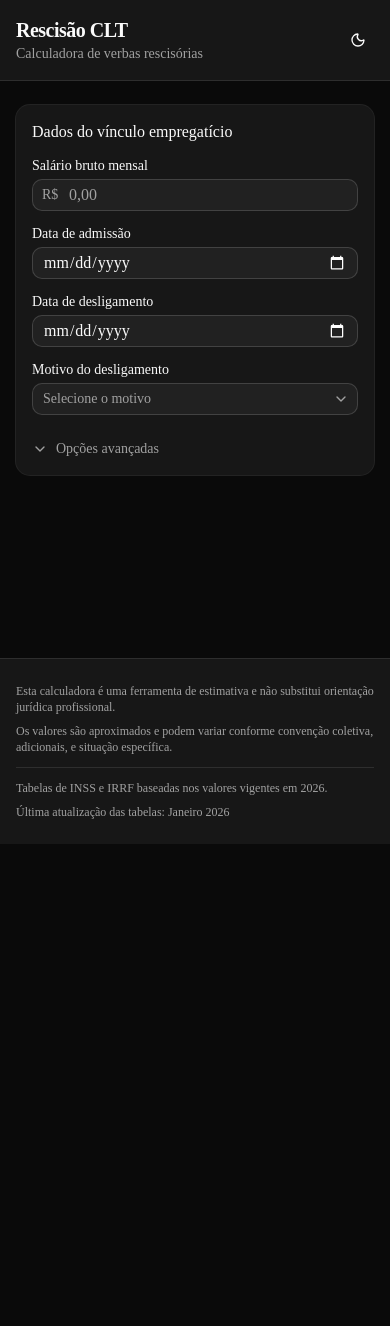
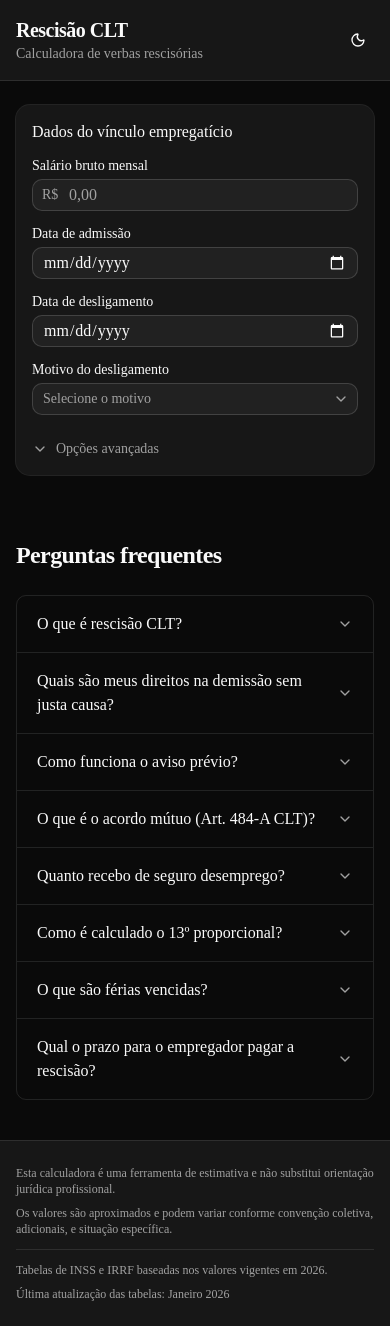
Before and after one commit to fe-m-bueno/rescisao-clt, a Next.js app: page / in a window 390 px wide. Before the commit the page ends 844 px from the top, so only its background shows below. Built offline with nearby package versions, Linux system fonts and the light colour scheme.

Commit message:
feat: FAQ estruturado com JSON-LD e SEO metadata

```diff
--- a/src/app/layout.tsx
+++ b/src/app/layout.tsx
@@ -1,5 +1,6 @@
 import type { Metadata } from 'next'
 import { Geist, Geist_Mono } from 'next/font/google'
+import { Faq } from '@/components/layout/faq'
 import { Footer } from '@/components/layout/footer'
 import { Header } from '@/components/layout/header'
 import { ThemeProvider } from '@/components/theme-provider'
@@ -16,10 +17,27 @@ const geistMono = Geist_Mono({
 })
 
 export const metadata: Metadata = {
-  title:
-    'Calculadora de Rescisão CLT 2026 - Calcule seus direitos trabalhistas',
+  title: 'Calculadora de Rescisão CLT 2026 - Calcule seus direitos trabalhistas',
   description:
     'Calcule grátis o valor da sua rescisão CLT. Demissão sem justa causa, pedido de demissão, acordo mútuo e mais. Atualizado com tabelas INSS e IRRF 2026.',
+  keywords: [
+    'calculadora rescisão CLT',
+    'rescisão trabalhista',
+    'demissão sem justa causa',
+    'direitos trabalhistas',
+    'FGTS',
+    'seguro desemprego',
+    '13º salário',
+    'aviso prévio',
+    'férias proporcionais',
+  ],
+  openGraph: {
+    title: 'Calculadora de Rescisão CLT 2026',
+    description:
+      'A calculadora mais precisa e fácil de usar para calcular seus direitos na rescisão do contrato de trabalho.',
+    type: 'website',
+    locale: 'pt_BR',
+  },
 }
 
 export default function RootLayout({
@@ -37,6 +55,7 @@ export default function RootLayout({
         <ThemeProvider attribute="class" defaultTheme="dark" enableSystem>
           <Header />
           {children}
+          <Faq />
           <Footer />
         </ThemeProvider>
       </body>
--- /dev/null
+++ b/src/components/layout/faq.tsx
@@ -0,0 +1,100 @@
+const FAQ_ITEMS = [
+  {
+    question: 'O que é rescisão CLT?',
+    answer:
+      'Rescisão é o encerramento do contrato de trabalho regido pela CLT. Dependendo do motivo, o trabalhador tem direito a diferentes verbas rescisórias como saldo de salário, aviso prévio, 13º proporcional, férias proporcionais e multa do FGTS.',
+  },
+  {
+    question: 'Quais são meus direitos na demissão sem justa causa?',
+    answer:
+      'Você tem direito a: saldo de salário, aviso prévio (30 dias + 3 dias por ano trabalhado), 13º proporcional, férias proporcionais + 1/3, multa de 40% do FGTS, saque do FGTS e seguro desemprego.',
+  },
+  {
+    question: 'Como funciona o aviso prévio?',
+    answer:
+      'O aviso prévio mínimo é de 30 dias, acrescido de 3 dias para cada ano completo trabalhado, até o máximo de 90 dias. Pode ser trabalhado, indenizado (pago sem trabalhar) ou dispensado pelo empregador.',
+  },
+  {
+    question: 'O que é o acordo mútuo (Art. 484-A CLT)?',
+    answer:
+      'Criado pela Reforma Trabalhista de 2017, permite que empregado e empregador encerrem o contrato em comum acordo. O trabalhador recebe metade do aviso prévio indenizado, multa de 20% do FGTS (em vez de 40%), pode sacar até 80% do FGTS, mas não tem direito ao seguro desemprego.',
+  },
+  {
+    question: 'Quanto recebo de seguro desemprego?',
+    answer:
+      'O valor é calculado com base na média dos últimos 3 salários. Em 2026: até R$ 2.222,17 recebe 80% da média; entre R$ 2.222,18 e R$ 3.703,99 usa fórmula mista; acima recebe o teto de R$ 2.518,65. O mínimo é R$ 1.621,00 (salário mínimo).',
+  },
+  {
+    question: 'Como é calculado o 13º proporcional?',
+    answer:
+      'O 13º proporcional é calculado dividindo seu salário por 12 e multiplicando pelos meses trabalhados no ano. Um mês conta se você trabalhou pelo menos 15 dias nele.',
+  },
+  {
+    question: 'O que são férias vencidas?',
+    answer:
+      'Férias vencidas são aquelas que o empregador deveria ter concedido mas não concedeu. O empregado tem direito a recebê-las com acréscimo de 1/3. Se passaram mais de 12 meses do período concessivo, o valor é pago em dobro (Art. 137 CLT).',
+  },
+  {
+    question: 'Qual o prazo para o empregador pagar a rescisão?',
+    answer:
+      'O empregador tem até 10 dias corridos após o término do contrato para efetuar o pagamento das verbas rescisórias (Art. 477 CLT).',
+  },
+]
+
+const faqJsonLd = {
+  '@context': 'https://schema.org',
+  '@type': 'FAQPage',
+  mainEntity: FAQ_ITEMS.map((item) => ({
+    '@type': 'Question',
+    name: item.question,
+    acceptedAnswer: {
+      '@type': 'Answer',
+      text: item.answer,
+    },
+  })),
+}
+
+export function Faq() {
+  return (
+    <section className="mx-auto w-full max-w-6xl px-4 py-10 sm:px-6 sm:py-14">
+      <script
+        type="application/ld+json"
+        // biome-ignore lint/security/noDangerouslySetInnerHtml: JSON-LD structured data, safe static content
+        dangerouslySetInnerHTML={{ __html: JSON.stringify(faqJsonLd) }}
+      />
+
+      <h2 className="mb-6 text-2xl font-bold tracking-tight">
+        Perguntas frequentes
+      </h2>
+
+      <div className="flex flex-col divide-y divide-border rounded-lg border">
+        {FAQ_ITEMS.map((item) => (
+          <details key={item.question} className="group px-5 py-1">
+            <summary className="flex cursor-pointer list-none items-center justify-between gap-4 py-3 font-medium transition-colors hover:text-primary [&::-webkit-details-marker]:hidden">
+              <span>{item.question}</span>
+              <span className="shrink-0 text-muted-foreground transition-transform duration-200 group-open:rotate-180">
+                <svg
+                  xmlns="http://www.w3.org/2000/svg"
+                  width="16"
+                  height="16"
+                  viewBox="0 0 24 24"
+                  fill="none"
+                  stroke="currentColor"
+                  strokeWidth="2"
+                  strokeLinecap="round"
+                  strokeLinejoin="round"
+                  aria-hidden="true"
+                >
+                  <path d="m6 9 6 6 6-6" />
+                </svg>
+              </span>
+            </summary>
+            <p className="pb-4 text-sm leading-relaxed text-muted-foreground">
+              {item.answer}
+            </p>
+          </details>
+        ))}
+      </div>
+    </section>
+  )
+}
```
